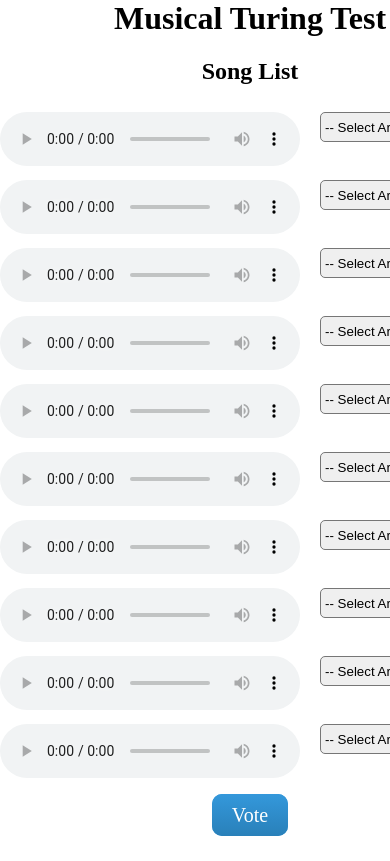
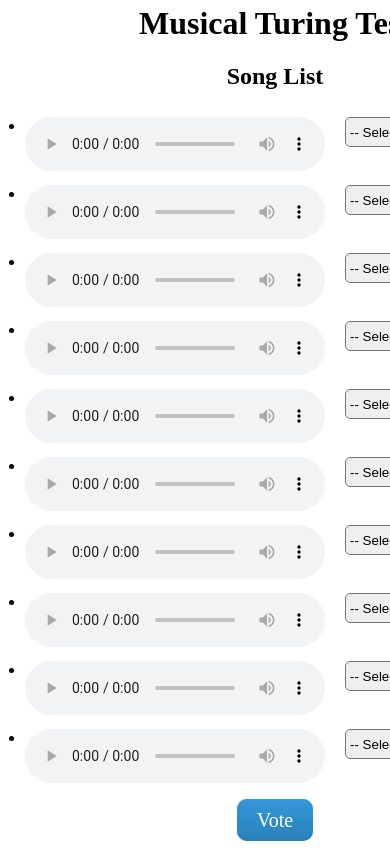
Before and after one commit to kawfee/musicturing, a PHP site: page / in a window 390 px wide; the page is wider, and only the part inside the window is pictured. Run offline with PHP 8.4, Linux system fonts and the light colour scheme; some libraries are stand-ins or nearby versions.

Commit message:
Quick touchup for mobile

```diff
--- a/ajax.php
+++ b/ajax.php
@@ -16,12 +16,12 @@
 		}
 
 		//send number correct to database
-		/*$con = mysqli_connect('localhost','root','mysql','ajax');
+		$con = mysqli_connect('localhost','root','mysql','ajax');
 		if (mysqli_connect_errno()) {
 			echo "Failed to connect to MySQL: " . mysqli_connect_error();
 		}
 		mysqli_query($con,"INSERT INTO results (data) VALUES ($rightCount)");
-		mysqli_close($con);*/
+		mysqli_close($con);
 
 		echo json_encode($response_array);
 	}
--- a/index.php
+++ b/index.php
@@ -8,6 +8,7 @@
 <html>
 	<head>
 		<meta http-equiv="Content-Type" content="text/html; charset=utf-8" />
+		<meta name="viewport" content="width=device-width, initial-scale=1, maximum-scale=1">
 		<title>Musical Turing Test</title>
 		<script src="//code.jquery.com/jquery-1.10.2.js"></script>
 		<script src="subquiz.js"></script>
--- a/styles.css
+++ b/styles.css
@@ -1,5 +1,6 @@
 body {
 	margin:0;
+	padding:5px 25px;
 }
 
 ul, li, li audio, li select {
```
